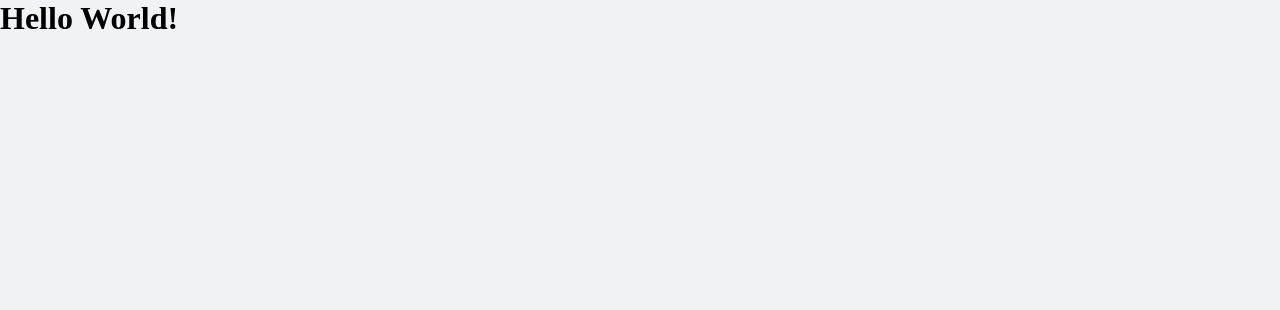
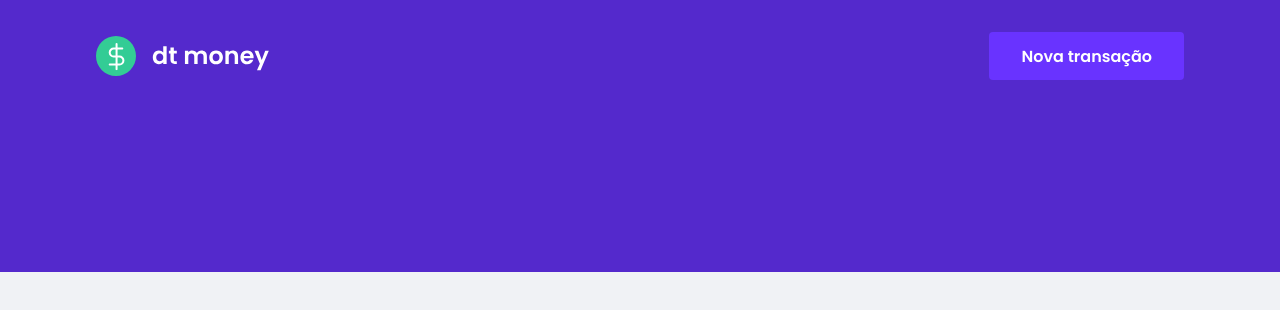
Before and after one commit to Bujira/ignite-dtmoney, a React (Create React App) app: page / in a window 1280 px wide. Shown: the top 310 px of the page. Built offline with nearby package versions, Linux system fonts and the light colour scheme; a web font is replaced by a local one.

Commit message:
commit 4: header component

```diff
--- a/public/index.html
+++ b/public/index.html
@@ -9,7 +9,7 @@
   <link rel="shortcut icon" href="favicon.png" type="image/png">
   <link href="https://fonts.googleapis.com/css2?family=Poppins:wght@600&family=Zen+Kurenaido&display=swap"
     rel="stylesheet">
-  <title>dtmoney</title>
+  <title>dt money</title>
 </head>
 
 <body>
--- a/src/App.tsx
+++ b/src/App.tsx
@@ -1,10 +1,11 @@
+import { Header } from "./components/Header"
 import { GlobalStyles } from "./styles/global"
 
 export function App() {
   return (
-    <div className="App">
+    <>
       <GlobalStyles />
-      <h1>Hello World!</h1>
-    </div>
+      <Header />
+    </>
   );
 }
--- /dev/null
+++ b/src/components/Header/index.tsx
@@ -0,0 +1,14 @@
+import logoImg from '../../assets/logo.svg'
+
+import { Container, Content } from './styles'
+
+export function Header() {
+  return (
+    <Container>
+      <Content>
+        <img src={logoImg} alt="dt money" />
+        <button>Nova transação</button>
+      </Content>
+    </Container>
+  )
+}
--- /dev/null
+++ b/src/components/Header/styles.ts
@@ -0,0 +1,31 @@
+import styled from "styled-components";
+
+export const Container = styled.header`
+  background: var(--blue);
+`
+
+export const Content = styled.div`
+  max-width: 1120px;
+  margin: 0 auto;
+
+  padding: 2rem 1rem 12rem;
+  display: flex;
+  align-items: center;
+  justify-content: space-between;
+
+  button {
+    font-size: 1rem;
+    color: #FFF;
+    background: var(--light-blue);
+    border: 0;
+    padding: 0 2rem;
+    border-radius: 0.25rem;
+    height: 3rem;
+
+    transition: filter 0.2s;
+
+    &:hover {
+    filter: brightness(0.9);
+    }
+  }
+`
--- a/src/styles/global.ts
+++ b/src/styles/global.ts
@@ -35,6 +35,15 @@ export const GlobalStyles = createGlobalStyle`
     -webkit-font-smoothing: antialiased;
   }
 
+  body, input, textarea, button {
+    font-family: 'Poppins', sans-serif;
+    font-weight: 400;
+  }
+
+  h1, h2, h3, h4, h5, h6, strong {
+    font-weight: 600;
+  }
+
   button {
     cursor: pointer;
   }
```
